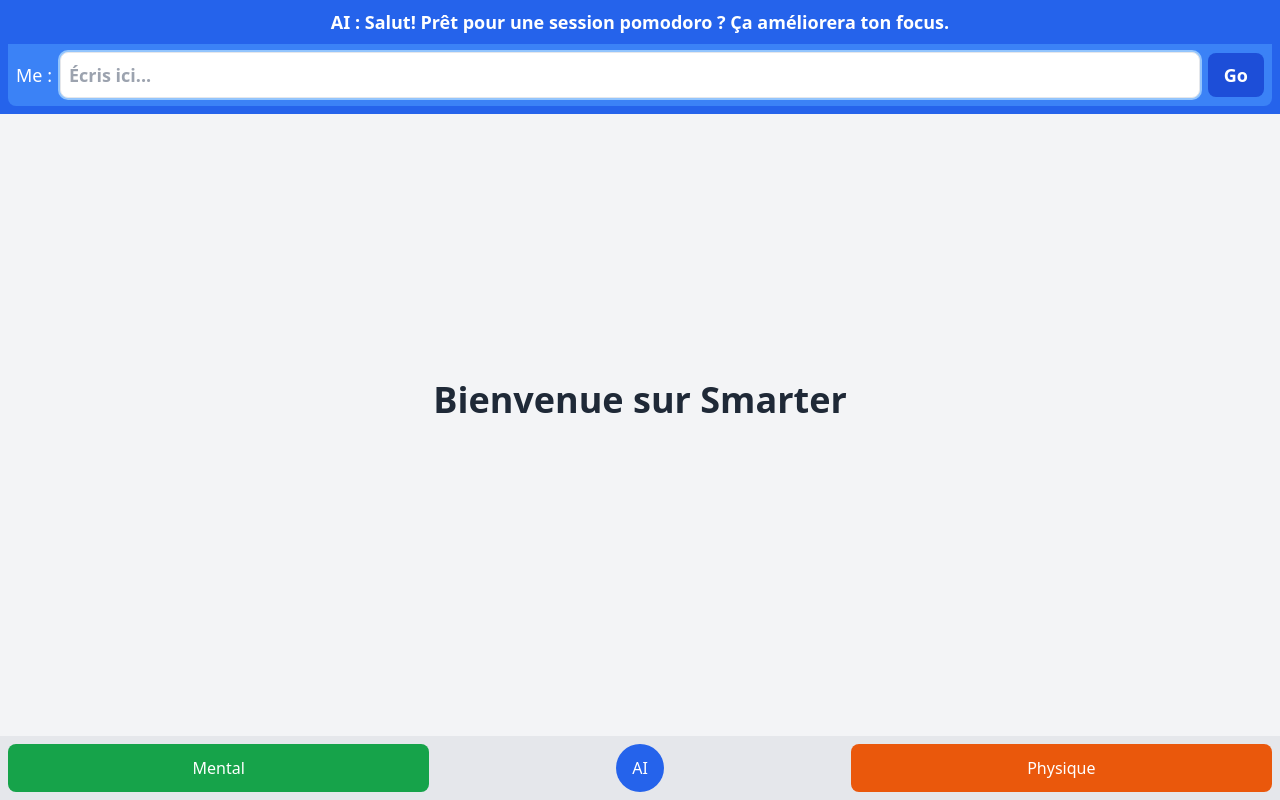
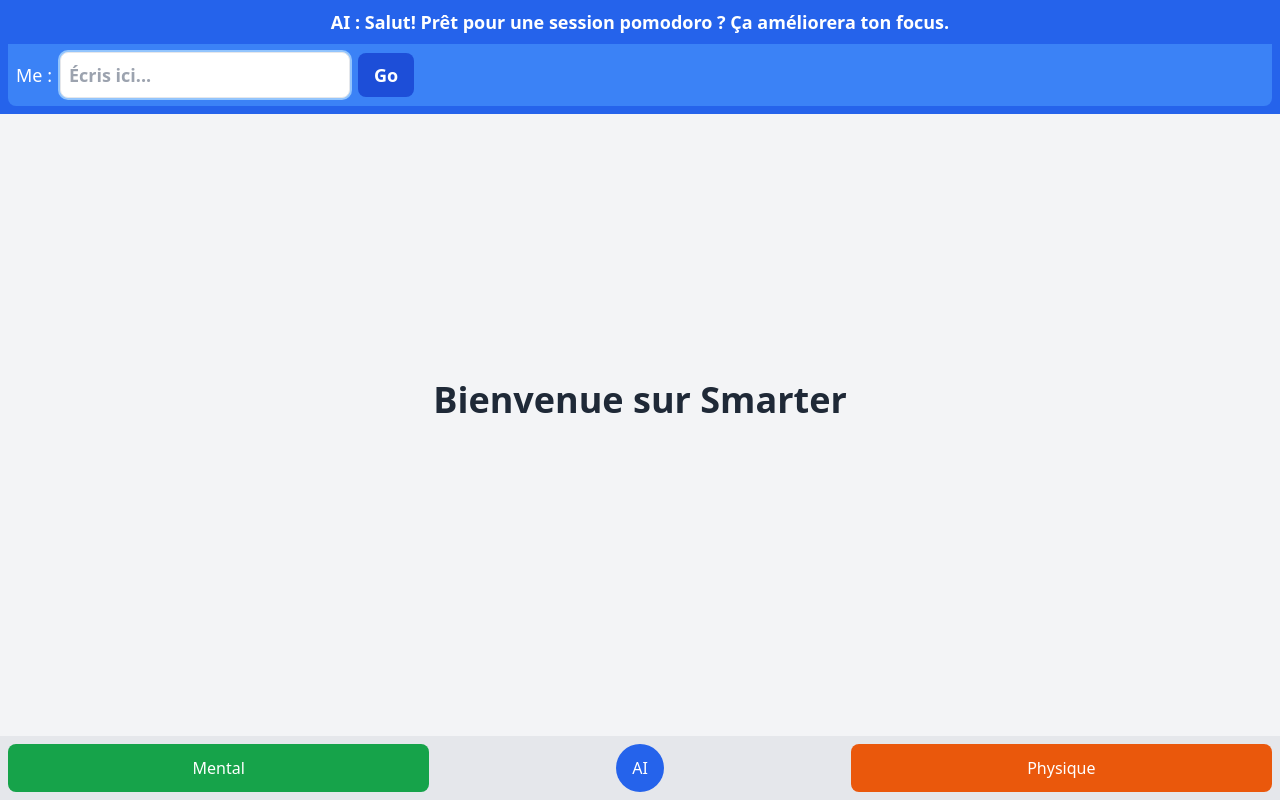
Before and after one commit to theovisc/Smarter-App, a React (Create React App) app: page / in a window 1280 px wide. Both pictures are taken after a click on the button "AI". Built offline with nearby package versions, Linux system fonts and the light colour scheme; the HTML template or start-up script is replaced by a standard one.

Commit message:
Change input field class to improve appearance
Updated input field class for better styling.

```diff
--- a/src/App.js
+++ b/src/App.js
@@ -40,7 +40,7 @@
                 type="text"
                 value={userInput}
                 onChange={(e) => setUserInput(e.target.value)}
-                className="flex-1 p-2 border rounded-lg focus:outline-none focus:ring-2 focus:ring-blue-300"
+                className="p-2 border rounded-lg bg-white text-black focus:outline-none focus:ring-2 focus:ring-blue-300"
                 placeholder="Écris ici..."
               />
               <button
```
